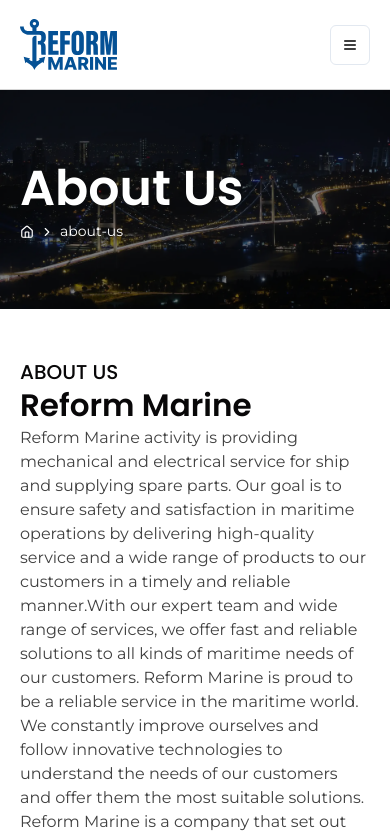
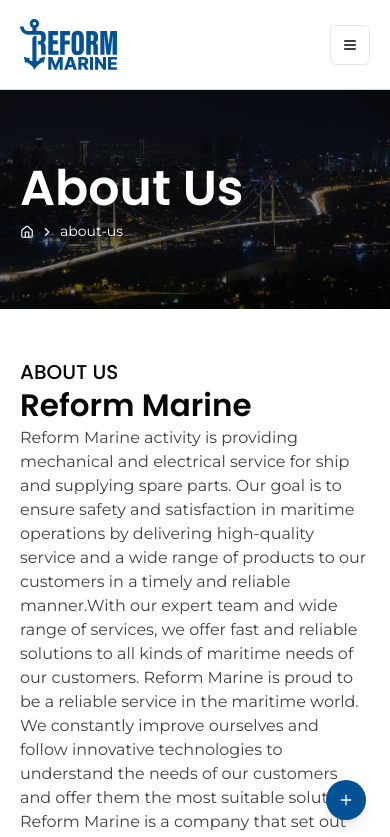
Before and after one commit to Ayberkyvs/reformmarine-v2, a Next.js app: page /about-us in a window 390 px wide. Shown: the top 837 px of the page. Built offline with nearby package versions, Linux system fonts and the light colour scheme.

Commit message:
feat: :sparkles: Add Mobile Action Buttons component
Created components/MobileActionButtons.tsx for floating action buttons. Integrated it into app/(root)/layout.tsx.

```diff
--- a/app/(root)/layout.tsx
+++ b/app/(root)/layout.tsx
@@ -1,12 +1,14 @@
 import Footer from "@/components/Footer";
 import Header from "@/components/Header";
 import "../globals.css";
+import MobileActionButtons from "@/components/MobileActionButtons";
 
 const HomeLayout = ({ children }: Readonly<{ children: React.ReactNode }>) => {
   return (
     <>
       <Header />
       {children}
+      <MobileActionButtons />
       <Footer />
     </>
   );
--- /dev/null
+++ b/components/MobileActionButtons.tsx
@@ -0,0 +1,72 @@
+"use client"
+
+import { useState } from "react"
+import { Plus, ArrowUp, X } from "lucide-react"
+import { Button } from "@/components/ui/button"
+import { actionButtons } from "@/lib/data"
+import { cn } from "@/lib/utils"
+import Link from "next/link"
+
+export default function MobileActionButtons() {
+  const [isOpen, setIsOpen] = useState(false)
+
+  const toggleMenu = () => {
+    setIsOpen(!isOpen)
+  }
+
+  const scrollToTop = () => {
+    scrollTo({
+      top: 0,
+      behavior: "smooth",
+    })
+    setIsOpen(false);
+  }
+
+  return (
+    <div className="md:hidden fixed bottom-6 right-6 z-50 flex flex-col-reverse items-end gap-3">
+      {isOpen && (
+        <>
+          <Button
+            onClick={scrollToTop}
+            size="icon"
+            className="rounded-full bg-primary-500 shadow-lg hover:bg-primary-500/90"
+            aria-label="Scroll to top"
+          >
+            <ArrowUp className="h-5 w-5" />
+          </Button>
+
+          {actionButtons.map((button) => (
+            <Button
+              key={button.id}
+              size="icon"
+              className={cn("rounded-full shadow-lg", {
+                "bg-blue-500 hover:bg-blue-600": button.bgColor === "blue",
+                "bg-red-500 hover:bg-red-600": button.bgColor === "red",
+                "bg-green-500 hover:bg-green-600": button.bgColor === "green",
+                "bg-yellow-500 hover:bg-yellow-600": button.bgColor === "yellow",
+              })}
+              asChild
+              aria-label={button.label}
+            >
+              <Link href={button.url} target="_blank" rel="noopener noreferrer">
+                {button.icon}
+              </Link>
+            </Button>
+          ))}
+        </>
+      )}
+
+      <Button
+        onClick={toggleMenu}
+        size="icon"
+        className={cn('rounded-full shadow-lg ', {
+          'bg-primary-500 hover:bg-primary-500/90': !isOpen,
+          'bg-red-500 hover:bg-red-500/90': isOpen
+        })}
+        aria-label={isOpen ? "Close menu" : "Open menu"}
+      >
+        {isOpen ? <X className="h-5 w-5" /> : <Plus className="h-5 w-5" />}
+      </Button>
+    </div>
+  )
+}
```
